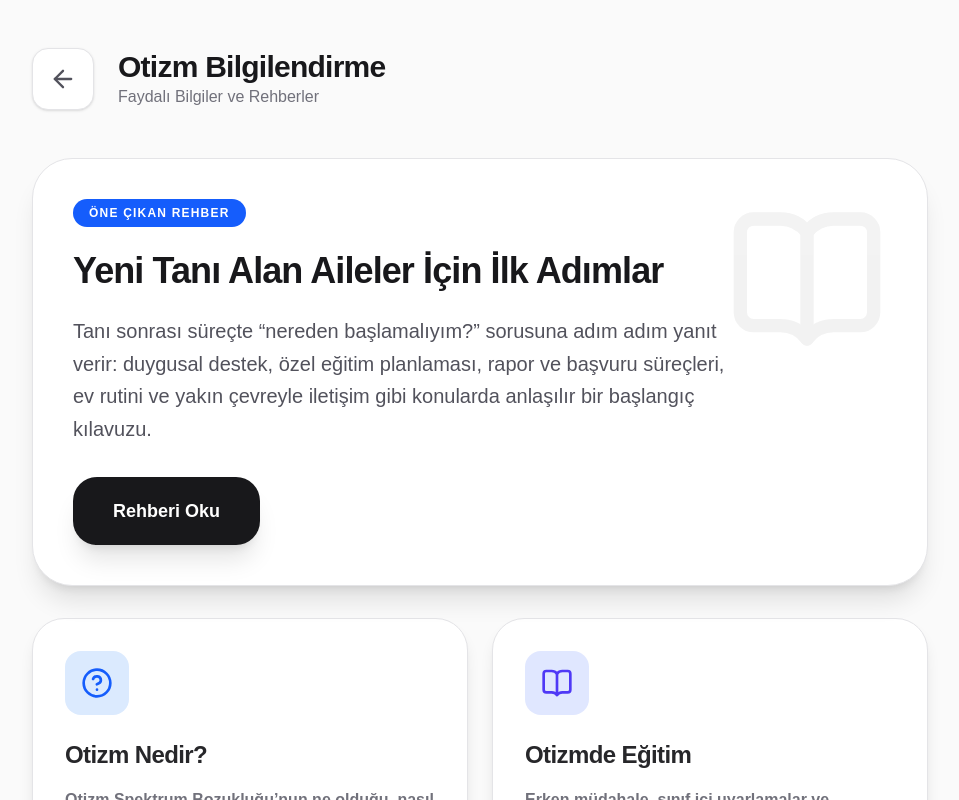
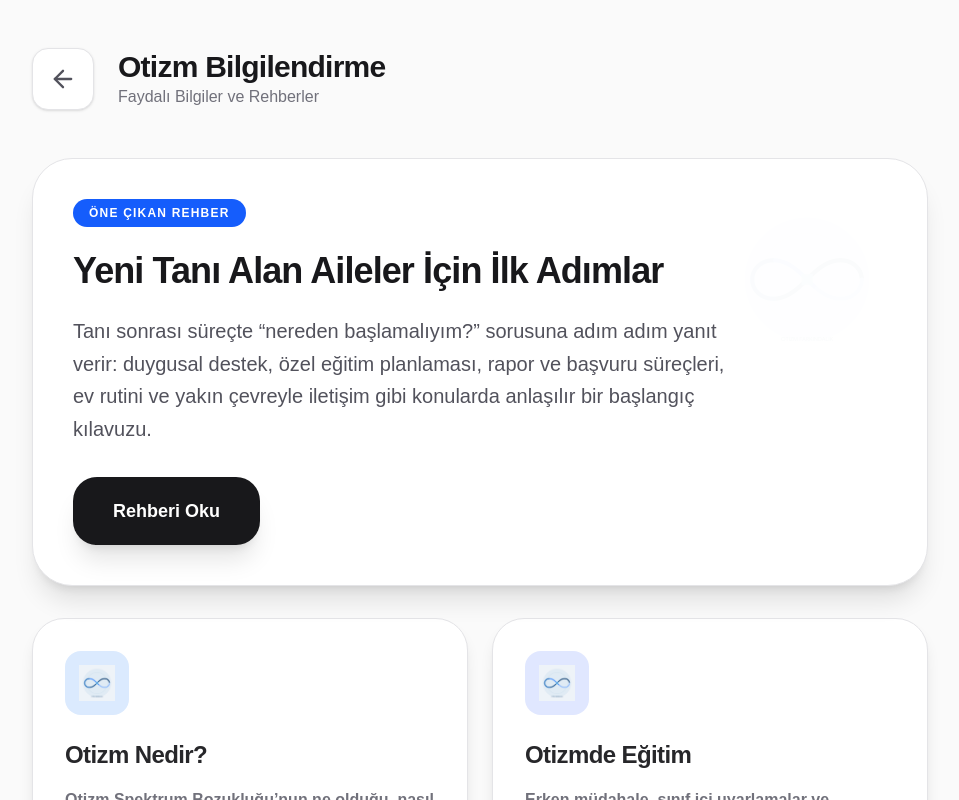
Before and after one commit to zeynelguner-del/otizm, a Next.js app: page /info in a window 1280 px wide. Shown: the top 800 px of the page, without its empty margins (160-1119 px from the left). Built offline with nearby package versions, Linux system fonts and the light colour scheme.

Commit message:
Bilgilendirme ve OSB baslik ikonlarini logo ile degistir

```diff
--- a/src/app/info/page.tsx
+++ b/src/app/info/page.tsx
@@ -110,8 +110,8 @@ export default function InfoPage() {
       <main className="max-w-4xl mx-auto space-y-8">
         {/* Featured Guide */}
         <section className="bg-white dark:bg-zinc-900 p-10 rounded-[2.5rem] border border-zinc-200 dark:border-zinc-800 shadow-xl relative overflow-hidden">
-          <div className="absolute top-0 right-0 p-10 opacity-5 pointer-events-none">
-            <BookOpen size={160} />
+          <div className="absolute top-0 right-0 p-10 opacity-10 pointer-events-none">
+            <img src="/loogo.png" alt="" className="w-40 h-40 object-contain opacity-20" />
           </div>
 
           <div className="relative z-10 max-w-2xl">
@@ -137,7 +137,7 @@ export default function InfoPage() {
           {categories.map((cat, i) => (
             <section key={i} className="bg-white dark:bg-zinc-900 p-8 rounded-[2rem] border border-zinc-200 dark:border-zinc-800 shadow-lg hover:shadow-xl transition-all group">
               <div className={cn("w-16 h-16 rounded-2xl flex items-center justify-center mb-6 group-hover:scale-110 transition-transform", cat.color)}>
-                <cat.icon size={32} />
+                <img src="/loogo.png" alt="" className="w-9 h-9 object-contain opacity-90" />
               </div>
               <h3 className="text-2xl font-black text-zinc-800 dark:text-zinc-100 mb-4 tracking-tight">{cat.title}</h3>
               <p className="text-zinc-500 dark:text-zinc-400 font-bold leading-relaxed">
@@ -172,7 +172,7 @@ export default function InfoPage() {
             <div className="p-8 border-b border-zinc-100 dark:border-zinc-800 flex items-center justify-between">
               <div className="flex items-center gap-4">
                 <div className={cn("w-12 h-12 rounded-xl flex items-center justify-center", selectedContent.color)}>
-                  <selectedContent.icon size={24} />
+                  <img src="/loogo.png" alt="" className="w-7 h-7 object-contain opacity-90" />
                 </div>
                 <h2 className="text-2xl font-black tracking-tight">{selectedContent.title}</h2>
               </div>
--- a/src/app/osb/page.tsx
+++ b/src/app/osb/page.tsx
@@ -90,7 +90,7 @@ export default function OsbPage() {
               className="bg-white dark:bg-zinc-900 p-8 rounded-[2rem] border border-zinc-200 dark:border-zinc-800 shadow-lg hover:shadow-xl transition-all group"
             >
               <div className={cn("w-16 h-16 rounded-2xl flex items-center justify-center mb-6 group-hover:scale-110 transition-transform", s.color)}>
-                <s.icon size={32} />
+                <img src="/loogo.png" alt="" className="w-9 h-9 object-contain opacity-90" />
               </div>
               <h3 className="text-2xl font-black text-zinc-800 dark:text-zinc-100 mb-4 tracking-tight">{s.title}</h3>
               <p className="text-zinc-500 dark:text-zinc-400 font-bold leading-relaxed">{s.description}</p>
@@ -159,7 +159,7 @@ export default function OsbPage() {
             <div className="p-8 border-b border-zinc-100 dark:border-zinc-800 flex items-center justify-between">
               <div className="flex items-center gap-4">
                 <div className={cn("w-12 h-12 rounded-xl flex items-center justify-center", selected.color)}>
-                  <selected.icon size={24} />
+                  <img src="/loogo.png" alt="" className="w-7 h-7 object-contain opacity-90" />
                 </div>
                 <h2 className="text-2xl font-black tracking-tight">{selected.title}</h2>
               </div>
```
